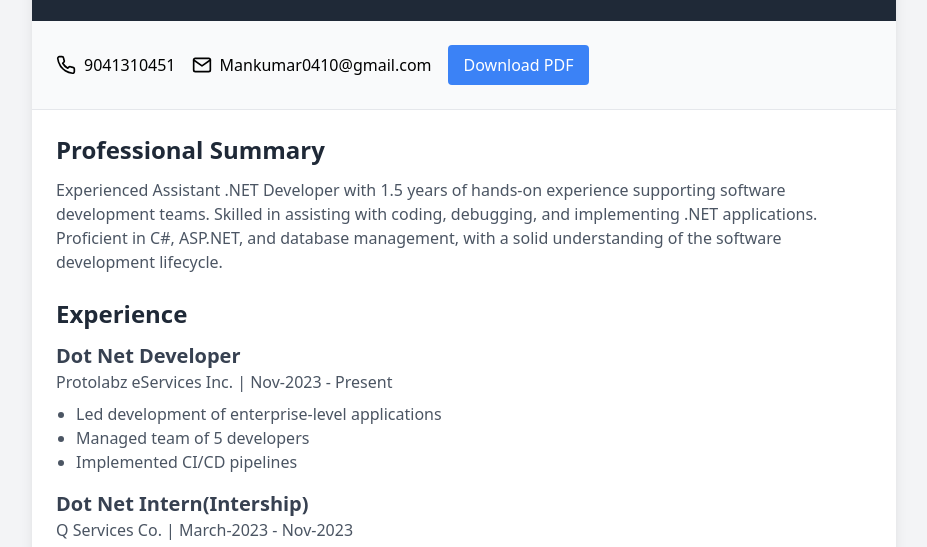
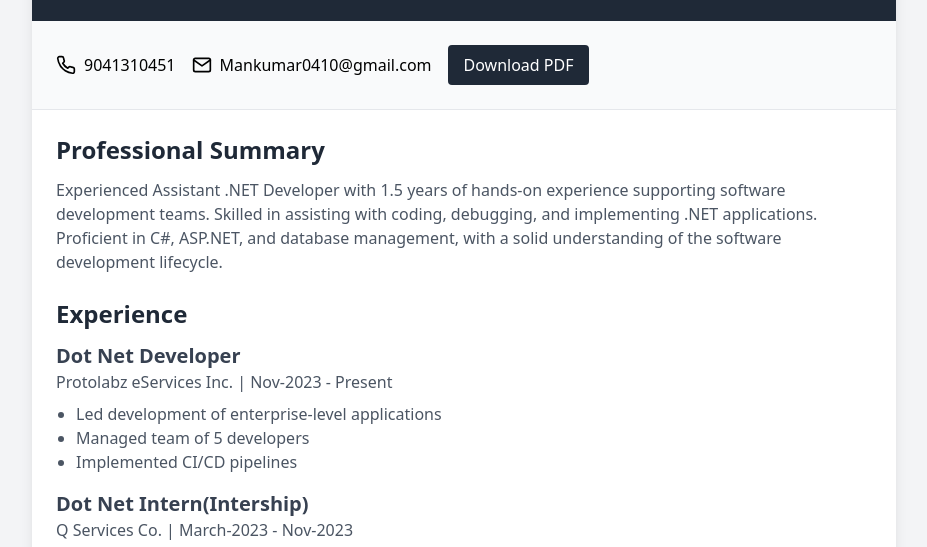
Before and after one commit to itsdeep904/MyPortfolio, a plain HTML site: page index.html in a window 1280 px wide. Shown: the part 187-734 px from the top of the page, without its empty margins (176-1103 px from the left). Drawn offline with nearby package versions, Linux system fonts and the light colour scheme.

Commit message:
Update index.html color button

```diff
--- a/index.html
+++ b/index.html
@@ -35,7 +35,7 @@
                         <svg xmlns="http://www.w3.org/2000/svg" class="w-5 h-5" viewBox="0 0 24 24" fill="none" stroke="currentColor" stroke-width="2" stroke-linecap="round" stroke-linejoin="round"><path d="M4 4h16c1.1 0 2 .9 2 2v12c0 1.1-.9 2-2 2H4c-1.1 0-2-.9-2-2V6c0-1.1.9-2 2-2z"></path><polyline points="22,6 12,13 2,6"></polyline></svg>
                         Mankumar0410@gmail.com
                     </p>
-                    <button id="downloadPdf" class="bg-blue-500 text-white px-4 py-2 rounded hover:bg-blue-600">
+                    <button id="downloadPdf" class="bg-gray-800 text-white px-4 py-2 rounded hover:bg-gray-600">
                     Download PDF
                 </button>
                 </div>
```
